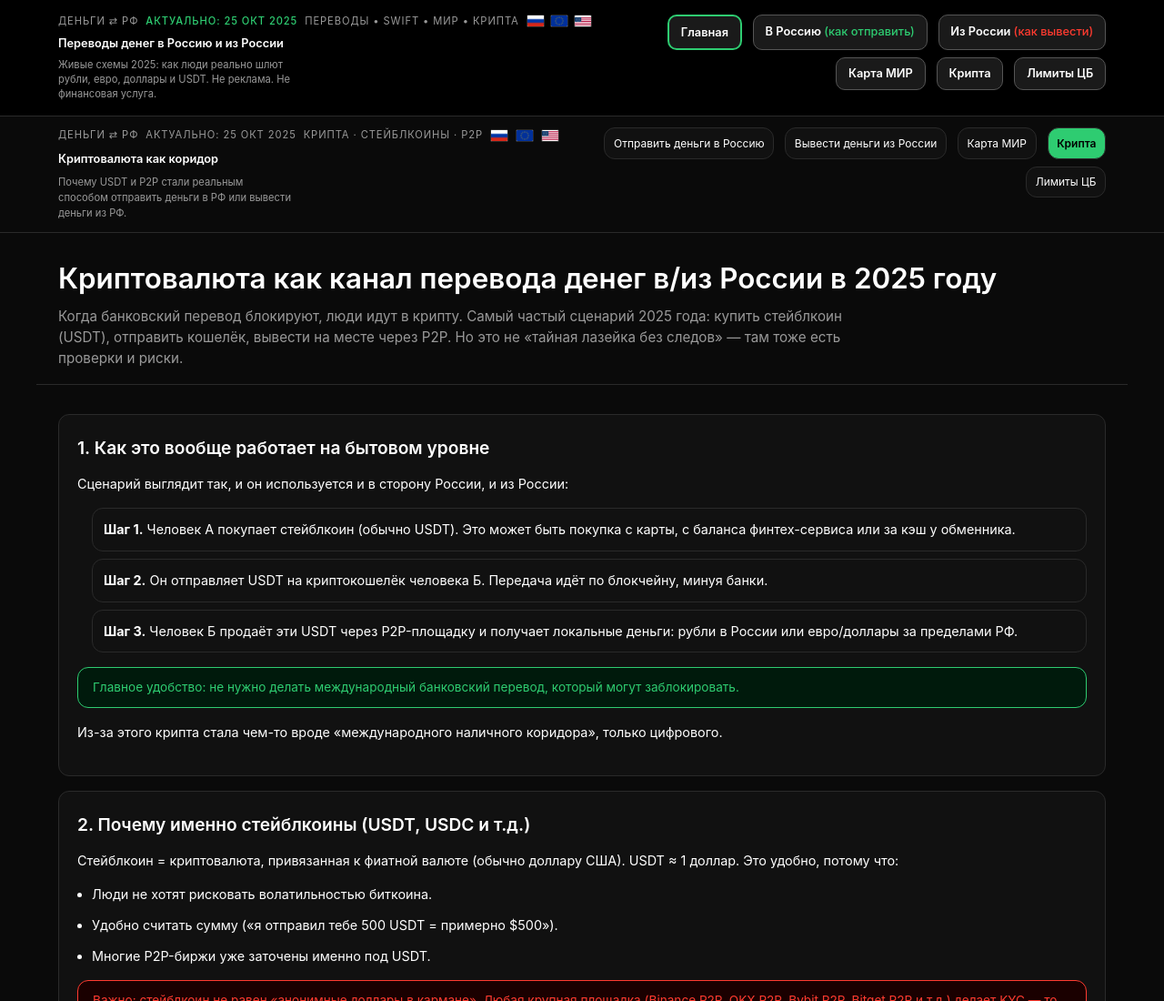
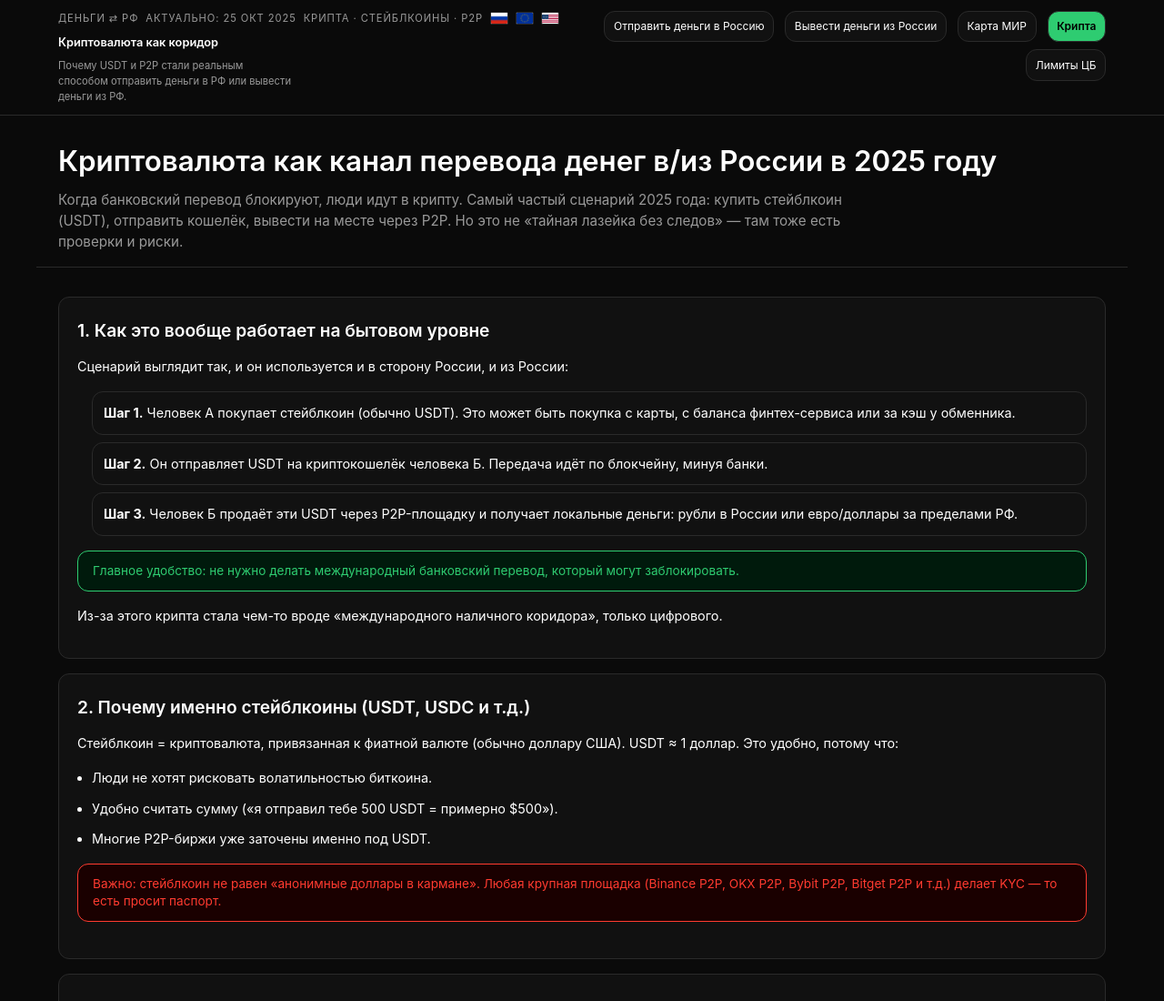
Before and after one commit to krexpex/mon, a plain HTML site: page crypto.html in a window 1280 px wide. Shown: the top 1100 px of the page at 91% size. Drawn offline with Linux system fonts and the light colour scheme.

```diff
--- a/crypto.html
+++ b/crypto.html
@@ -5,196 +5,6 @@
   <meta name="viewport" content="width=device-width,initial-scale=1" />
   <title>Криптовалюта как коридор перевода денег в/из России в 2025</title>
 
-<!-- NAV -->
-<nav class="site-nav-wrap" style="
-  background:#000;
-  border-bottom:1px solid #2a2a2a;
-  position:sticky;
-  top:0;
-  z-index:9999;
-  font-family:-apple-system,BlinkMacSystemFont,'Inter','Roboto','Segoe UI',Arial,sans-serif;
-">
-  <div class="site-nav" style="
-    max-width:1200px;
-    margin:0 auto;
-    padding:1rem 1.5rem;
-    display:flex;
-    flex-wrap:wrap;
-    align-items:flex-start;
-    justify-content:space-between;
-    gap:1rem;
-  ">
-
-    <!-- Левый блок (бренд + флаги) -->
-    <div class="brand-col" style="
-      display:flex;
-      flex-direction:column;
-      gap:.5rem;
-      min-width:220px;
-    ">
-      <div class="brand-topline" style="
-        font-size:.7rem;
-        color:#999;
-        text-transform:uppercase;
-        letter-spacing:.08em;
-        display:flex;
-        flex-wrap:wrap;
-        gap:.5rem;
-        align-items:center;
-        line-height:1.3;
-      ">
-        <div>Деньги ⇄ РФ</div>
-        <div style="color:#2ecc71;font-weight:500;">актуально: 25 окт 2025</div>
-        <div style="color:#999;">переводы • SWIFT • МИР • крипта</div>
-
-        <div class="flag-row" style="display:flex;gap:.4rem;">
-          <div class="flag-icon" style="
-            width:20px;height:14px;border-radius:2px;
-            background:#fff;border:1px solid #2a2a2a;
-            display:flex;align-items:center;justify-content:center;overflow:hidden;
-          ">
-            <img src="./img/4.png" alt="RU" style="width:100%;height:auto;display:block;">
-          </div>
-          <div class="flag-icon" style="
-            width:20px;height:14px;border-radius:2px;
-            background:#fff;border:1px solid #2a2a2a;
-            display:flex;align-items:center;justify-content:center;overflow:hidden;
-          ">
-            <img src="./img/5.png" alt="EU" style="width:100%;height:auto;display:block;">
-          </div>
-          <div class="flag-icon" style="
-            width:20px;height:14px;border-radius:2px;
-            background:#fff;border:1px solid #2a2a2a;
-            display:flex;align-items:center;justify-content:center;overflow:hidden;
-          ">
-            <img src="./img/6.png" alt="US" style="width:100%;height:auto;display:block;">
-          </div>
-        </div>
-      </div>
-
-      <div class="brand-name" style="
-        font-size:.8rem;
-        font-weight:600;
-        color:#fff;
-        line-height:1.4;
-      ">
-        Переводы денег в Россию и из России
-      </div>
-
-      <div class="brand-note" style="
-        font-size:.7rem;
-        color:#999;
-        max-width:260px;
-        line-height:1.4;
-      ">
-        Живые схемы 2025: как люди реально шлют рубли, евро, доллары и USDT. Не реклама. Не финансовая услуга.
-      </div>
-    </div>
-
-    <!-- Правый блок (навигация) -->
-    <div class="nav-links" style="
-      display:flex;
-      flex-wrap:wrap;
-      gap:.5rem .75rem;
-      justify-content:flex-end;
-      flex:1;
-    ">
-
-      <a href="index.html" style="
-        text-decoration:none;
-        font-size:.8rem;
-        font-weight:600;
-        color:#fff;
-        background:#1a1a1a;
-        border:2px solid #2ecc71;
-        border-radius:10px;
-        padding:.6rem .8rem;
-        line-height:1.2;
-        display:inline-block;
-      ">
-        Главная
-      </a>
-
-      <a href="inbound.html" style="
-        text-decoration:none;
-        font-size:.8rem;
-        font-weight:600;
-        color:#fff;
-        background:#1a1a1a;
-        border:1px solid #555;
-        border-radius:10px;
-        padding:.6rem .8rem;
-        line-height:1.2;
-        display:inline-block;
-      ">
-        В Россию
-        <span style="color:#2ecc71;font-weight:500;">(как отправить)</span>
-      </a>
-
-      <a href="outbound.html" style="
-        text-decoration:none;
-        font-size:.8rem;
-        font-weight:600;
-        color:#fff;
-        background:#1a1a1a;
-        border:1px solid #555;
-        border-radius:10px;
-        padding:.6rem .8rem;
-        line-height:1.2;
-        display:inline-block;
-      ">
-        Из России
-        <span style="color:#ff3b30;font-weight:500;">(как вывести)</span>
-      </a>
-
-      <a href="mir-card.html" style="
-        text-decoration:none;
-        font-size:.8rem;
-        font-weight:600;
-        color:#fff;
-        background:#1a1a1a;
-        border:1px solid #555;
-        border-radius:10px;
-        padding:.6rem .8rem;
-        line-height:1.2;
-        display:inline-block;
-      ">
-        Карта МИР
-      </a>
-
-      <a href="crypto.html" style="
-        text-decoration:none;
-        font-size:.8rem;
-        font-weight:600;
-        color:#fff;
-        background:#1a1a1a;
-        border:1px solid #555;
-        border-radius:10px;
-        padding:.6rem .8rem;
-        line-height:1.2;
-        display:inline-block;
-      ">
-        Крипта
-      </a>
-
-      <a href="limits.html" style="
-        text-decoration:none;
-        font-size:.8rem;
-        font-weight:600;
-        color:#fff;
-        background:#1a1a1a;
-        border:1px solid #555;
-        border-radius:10px;
-        padding:.6rem .8rem;
-        line-height:1.2;
-        display:inline-block;
-      ">
-        Лимиты ЦБ
-      </a>
-
-    </div>
-  </div>
-</nav>
 
 
   <meta name="description"
```
